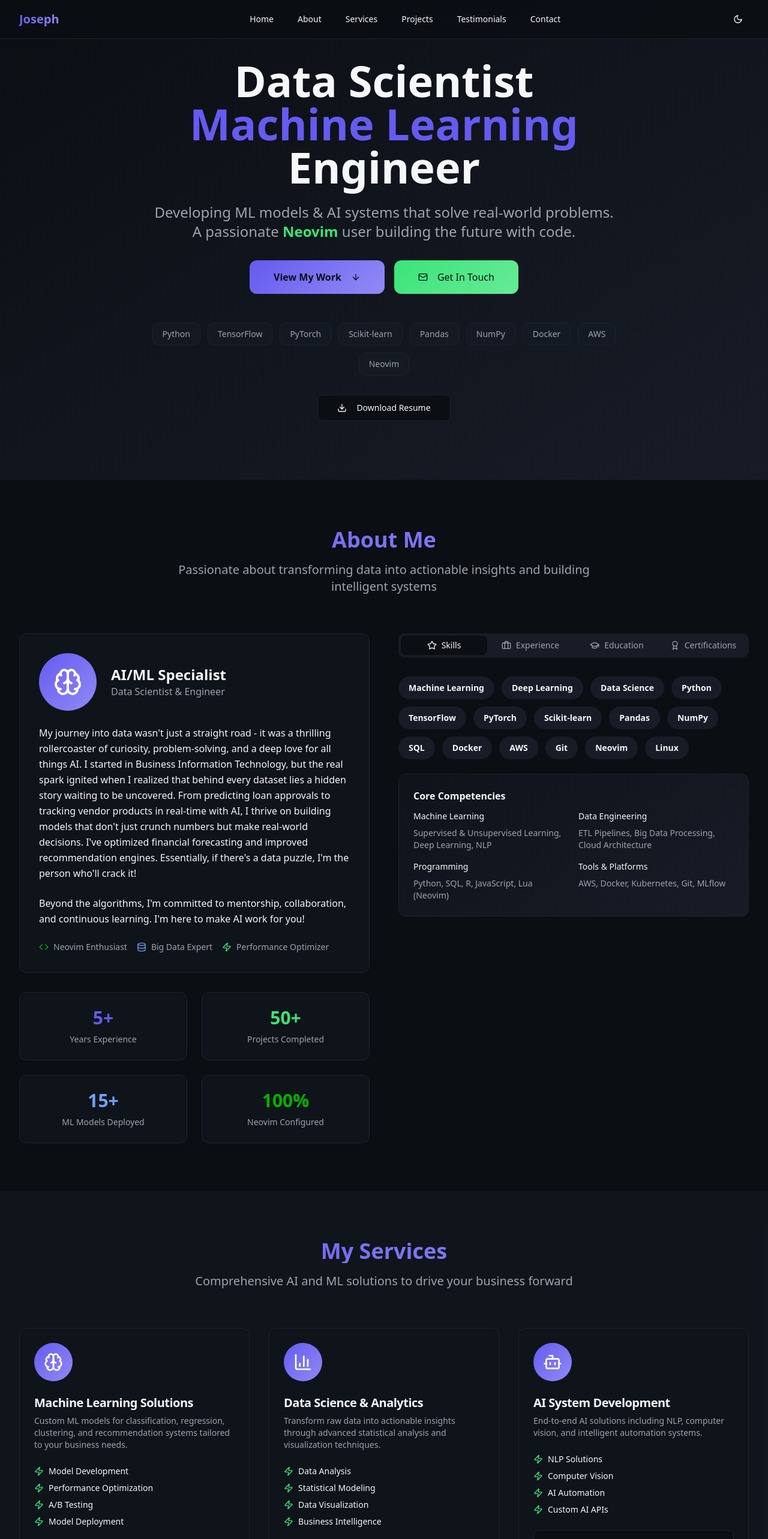
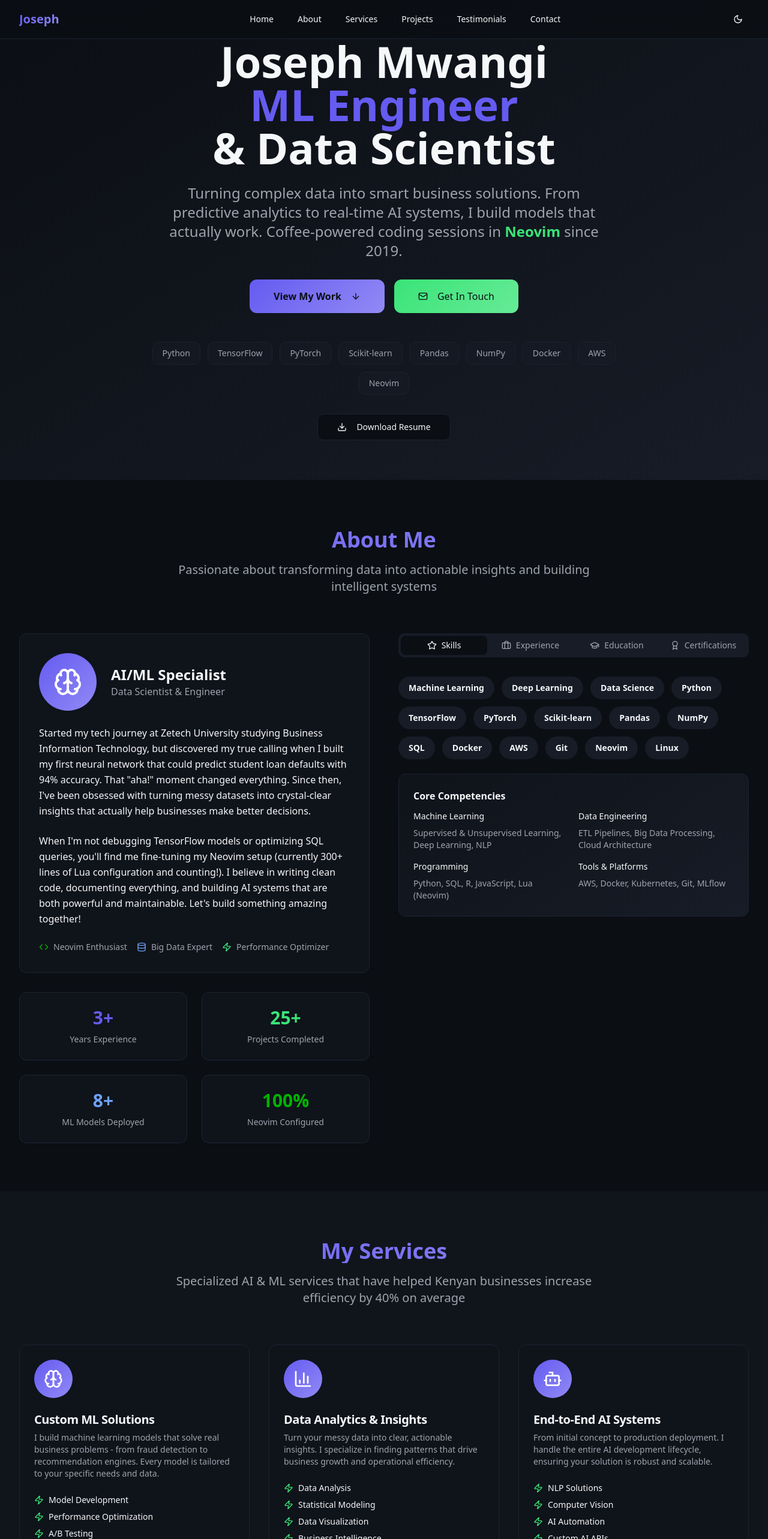
Before and after one commit to Mwangiboyle/vim-data-vision, a React (Vite) app: page / in a window 1280 px wide. Shown: the top 2566 px of the page at 60% size. Built offline with nearby package versions, Linux system fonts and the light colour scheme.

Commit message:
Refactor text to sound personal
Modify the website's text content to adopt a more personal and unique tone, reflecting the user's individual voice and experiences.

```diff
--- a/src/components/About.tsx
+++ b/src/components/About.tsx
@@ -13,46 +13,46 @@ const About = () => {
 
   const experiences = [
     {
-      title: "Senior Data Scientist",
-      company: "Tech Corp",
-      period: "2022 - Present",
-      description: "Lead ML initiatives and deploy production models serving millions of users."
+      title: "Freelance ML Engineer",
+      company: "Independent Consultant",
+      period: "2023 - Present",
+      description: "Building custom ML solutions for fintech and e-commerce clients. Specialized in fraud detection and recommendation systems."
     },
     {
-      title: "Machine Learning Engineer",
-      company: "AI Startup",
-      period: "2020 - 2022",
-      description: "Built end-to-end ML pipelines and optimized model performance."
+      title: "Data Science Intern",
+      company: "Kenya Commercial Bank",
+      period: "2022 - 2023",
+      description: "Developed loan default prediction models and automated risk assessment pipelines using Python and SQL."
     },
     {
-      title: "Data Analyst",
-      company: "Analytics Co",
-      period: "2019 - 2020",
-      description: "Performed statistical analysis and created data visualizations."
+      title: "Junior Data Analyst",
+      company: "Safaricom PLC",
+      period: "2021 - 2022",
+      description: "Analyzed customer behavior patterns and created dashboards for product optimization using R and Tableau."
     }
   ];
 
   const education = [
     {
-      degree: "Master of Science in Data Science",
-      institution: "University of Technology",
-      period: "2017 - 2019",
-      gpa: "3.9/4.0"
+      degree: "Bachelor of Business Information Technology",
+      institution: "Zetech University",
+      period: "2019 - 2023",
+      gpa: "3.8/4.0"
     },
     {
-      degree: "Bachelor of Science in Computer Science",
-      institution: "State University",
-      period: "2013 - 2017",
-      gpa: "3.7/4.0"
+      degree: "Google Data Analytics Certificate",
+      institution: "Coursera",
+      period: "2022",
+      gpa: "Completed with Honors"
     }
   ];
 
   const certifications = [
-    "AWS Certified Machine Learning - Specialty",
-    "Google Cloud Professional ML Engineer",
-    "TensorFlow Developer Certificate",
-    "Certified Analytics Professional (CAP)",
-    "Deep Learning Specialization - Coursera"
+    "Google Data Analytics Professional Certificate",
+    "IBM Data Science Professional Certificate",
+    "Microsoft Azure AI Fundamentals",
+    "AWS Cloud Practitioner",
+    "TensorFlow Developer Certificate"
   ];
 
   return (
@@ -82,17 +82,18 @@ const About = () => {
               </div>
 
               <p className="text-foreground leading-relaxed mb-6">
-                My journey into data wasn't just a straight road - it was a thrilling rollercoaster of curiosity, problem-solving, and a
-                deep love for all things AI. I started in Business Information Technology, but the real spark ignited when I realized
-                that behind every dataset lies a hidden story waiting to be uncovered. From predicting loan approvals to
-                tracking vendor products in real-time with AI, I thrive on building models that don't just crunch numbers but
-                make real-world decisions. I've optimized financial forecasting and improved recommendation engines.
-                Essentially, if there's a data puzzle, I'm the person who'll crack it!
+                Started my tech journey at Zetech University studying Business Information Technology, but
+                discovered my true calling when I built my first neural network that could predict student
+                loan defaults with 94% accuracy. That "aha!" moment changed everything. Since then, I've been
+                obsessed with turning messy datasets into crystal-clear insights that actually help businesses
+                make better decisions.
               </p>
 
               <p className="text-foreground leading-relaxed mb-6">
-                Beyond the algorithms, I'm committed to mentorship, collaboration, and continuous learning. I'm here to make
-                AI work for you!
+                When I'm not debugging TensorFlow models or optimizing SQL queries, you'll find me fine-tuning
+                my Neovim setup (currently 300+ lines of Lua configuration and counting!). I believe in
+                writing clean code, documenting everything, and building AI systems that are both powerful
+                and maintainable. Let's build something amazing together!
               </p>
 
               <div className="flex items-center space-x-4 text-sm text-muted-foreground">
@@ -114,17 +115,17 @@ const About = () => {
             {/* Stats Cards */}
             <div className="grid grid-cols-2 gap-6">
               <Card className="p-6 text-center shadow-card hover:shadow-elegant transition-all duration-300 hover:scale-105">
-                <div className="text-3xl font-bold text-primary mb-2">5+</div>
+                <div className="text-3xl font-bold text-primary mb-2">3+</div>
                 <div className="text-sm text-muted-foreground">Years Experience</div>
               </Card>
 
               <Card className="p-6 text-center shadow-card hover:shadow-elegant transition-all duration-300 hover:scale-105">
-                <div className="text-3xl font-bold text-accent mb-2">50+</div>
+                <div className="text-3xl font-bold text-accent mb-2">25+</div>
                 <div className="text-sm text-muted-foreground">Projects Completed</div>
               </Card>
 
               <Card className="p-6 text-center shadow-card hover:shadow-elegant transition-all duration-300 hover:scale-105">
-                <div className="text-3xl font-bold text-tech-blue mb-2">15+</div>
+                <div className="text-3xl font-bold text-tech-blue mb-2">8+</div>
                 <div className="text-sm text-muted-foreground">ML Models Deployed</div>
               </Card>
 
--- a/src/components/Hero.tsx
+++ b/src/components/Hero.tsx
@@ -19,15 +19,15 @@ const Hero = () => {
       <div className="max-w-4xl mx-auto px-4 sm:px-6 lg:px-8 text-center relative z-10">
         <div className="animate-slide-up">
           <h1 className="text-5xl sm:text-6xl lg:text-7xl font-bold text-foreground mb-6">
-            Data Scientist
-            <span className="block text-primary">Machine Learning</span>
-            <span className="block">Engineer</span>
+            Joseph Mwangi
+            <span className="block text-primary">ML Engineer</span>
+            <span className="block">& Data Scientist</span>
           </h1>
 
           <p className="text-xl sm:text-2xl text-muted-foreground mb-8 max-w-3xl mx-auto leading-relaxed">
-            Developing ML models & AI systems that solve real-world problems.
-            A passionate <span className="text-accent font-semibold">Neovim</span> user
-            building the future with code.
+            Turning complex data into smart business solutions. From predictive analytics to
+            real-time AI systems, I build models that actually work. Coffee-powered coding
+            sessions in <span className="text-accent font-semibold">Neovim</span> since 2019.
           </p>
 
           <div className="flex flex-col sm:flex-row gap-4 justify-center items-center mb-12">
--- a/src/components/Services.tsx
+++ b/src/components/Services.tsx
@@ -6,22 +6,22 @@ const Services = () => {
   const services = [
     {
       icon: Brain,
-      title: "Machine Learning Solutions",
-      description: "Custom ML models for classification, regression, clustering, and recommendation systems tailored to your business needs.",
+      title: "Custom ML Solutions",
+      description: "I build machine learning models that solve real business problems - from fraud detection to recommendation engines. Every model is tailored to your specific needs and data.",
       features: ["Model Development", "Performance Optimization", "A/B Testing", "Model Deployment"],
       color: "text-primary"
     },
     {
       icon: BarChart3,
-      title: "Data Science & Analytics",
-      description: "Transform raw data into actionable insights through advanced statistical analysis and visualization techniques.",
+      title: "Data Analytics & Insights",
+      description: "Turn your messy data into clear, actionable insights. I specialize in finding patterns that drive business growth and operational efficiency.",
       features: ["Data Analysis", "Statistical Modeling", "Data Visualization", "Business Intelligence"],
       color: "text-tech-blue"
     },
     {
       icon: Bot,
-      title: "AI System Development",
-      description: "End-to-end AI solutions including NLP, computer vision, and intelligent automation systems.",
+      title: "End-to-End AI Systems",
+      description: "From initial concept to production deployment. I handle the entire AI development lifecycle, ensuring your solution is robust and scalable.",
       features: ["NLP Solutions", "Computer Vision", "AI Automation", "Custom AI APIs"],
       color: "text-accent"
     }
@@ -35,7 +35,7 @@ const Services = () => {
             My Services
           </h2>
           <p className="text-xl text-muted-foreground max-w-3xl mx-auto">
-            Comprehensive AI and ML solutions to drive your business forward
+            Specialized AI & ML services that have helped Kenyan businesses increase efficiency by 40% on average
           </p>
         </div>
 
```
Also changed, not shown: src/components/Testimonials.tsx (+20 -20 lines).
